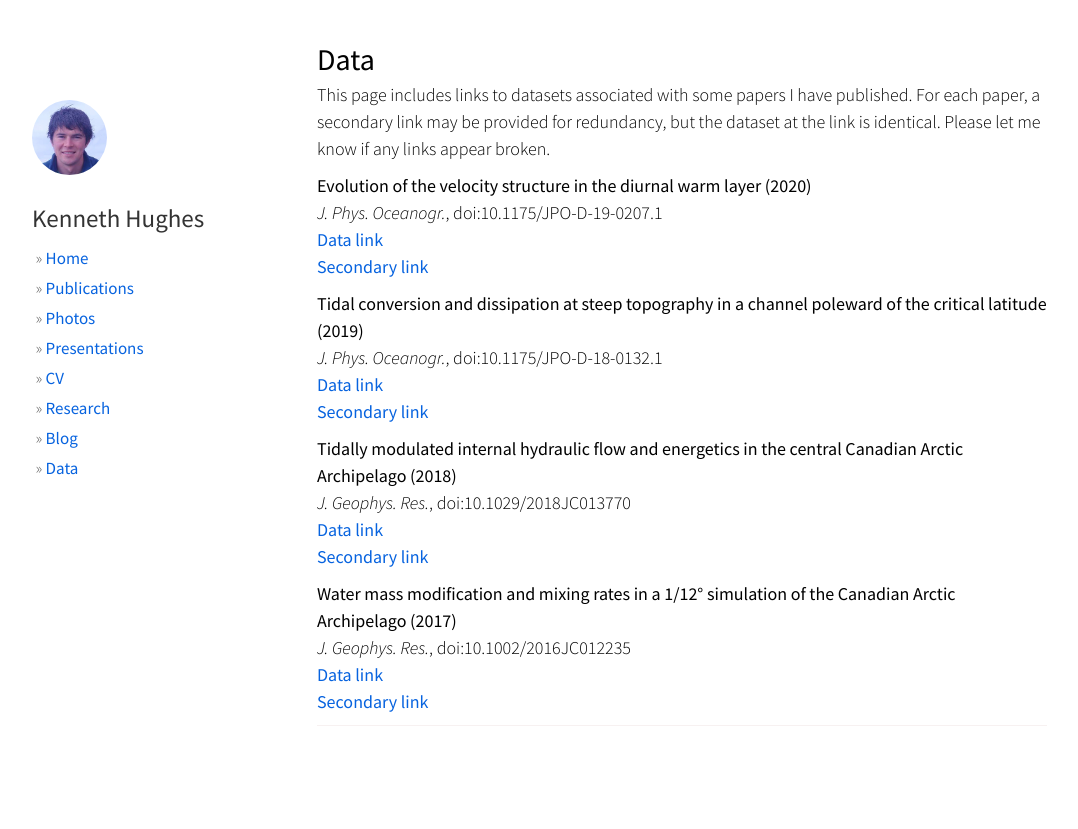
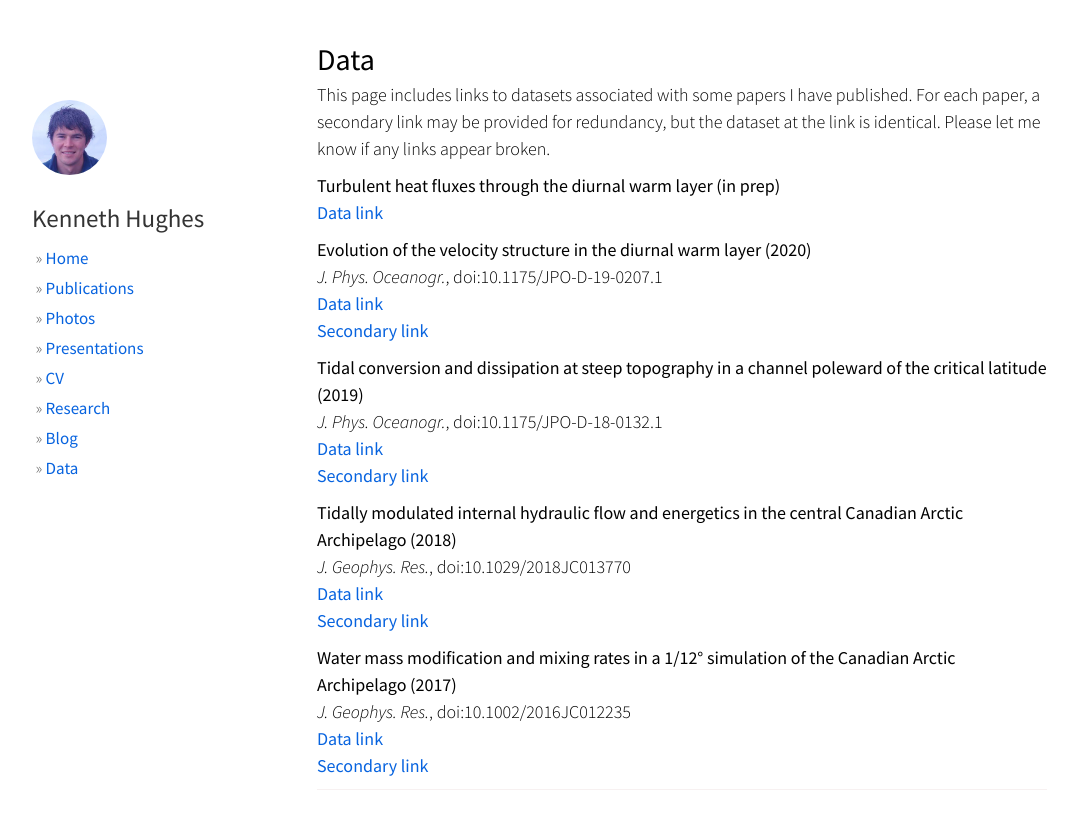
Before and after one commit to hugke729/hugke729.github.io, a Jekyll site: the page built from data/index.md, in a window 1280 px wide. Shown: the top 829 px of the page, without its empty margins (53-1131 px from the left). Built offline with Jekyll 4.4.1, drawn with Linux system fonts in a browser that asks for light colours; nearby versions of some CDN libraries.

Commit message:
Add link to heat flux paper

```diff
--- a/data/index.md
+++ b/data/index.md
@@ -8,6 +8,9 @@ css: publications
 ## Data
 
 This page includes links to datasets associated with some papers I have published. For each paper, a secondary link may be provided for redundancy, but the dataset at the link is identical. Please let me know if any links appear broken.
+
+__Turbulent heat fluxes through the diurnal warm layer (in prep)__
+[Data link][heat_flux_link1]
 
 __Evolution of the velocity structure in the diurnal warm layer (2020)__
 *J. Phys. Oceanogr.*, doi:10.1175/JPO-D-19-0207.1
@@ -40,3 +43,4 @@ __Water mass modification and mixing rates in a 1/12° simulation of the Canadia
 [subinertial_link2]: https://drive.google.com/drive/folders/10sfZzu8WTsMYflYrKlIIMqWf8XY_RW1F?usp=sharing
 [dwl_shear_link1]: https://drive.google.com/open?id=1OxHp4w6esHfziWdjozTY-Iuag3UNdlOs
 [dwl_shear_link2]: https://drive.google.com/open?id=1wiFHc-7G0WN9Q2SO9ihSmAG7zCMFFpJJ
+[heat_flux_link1]: https://drive.google.com/drive/folders/1KdgSu0YsQHJkdo2nPFX86lGl_MgmGAI5?usp=sharing
```
